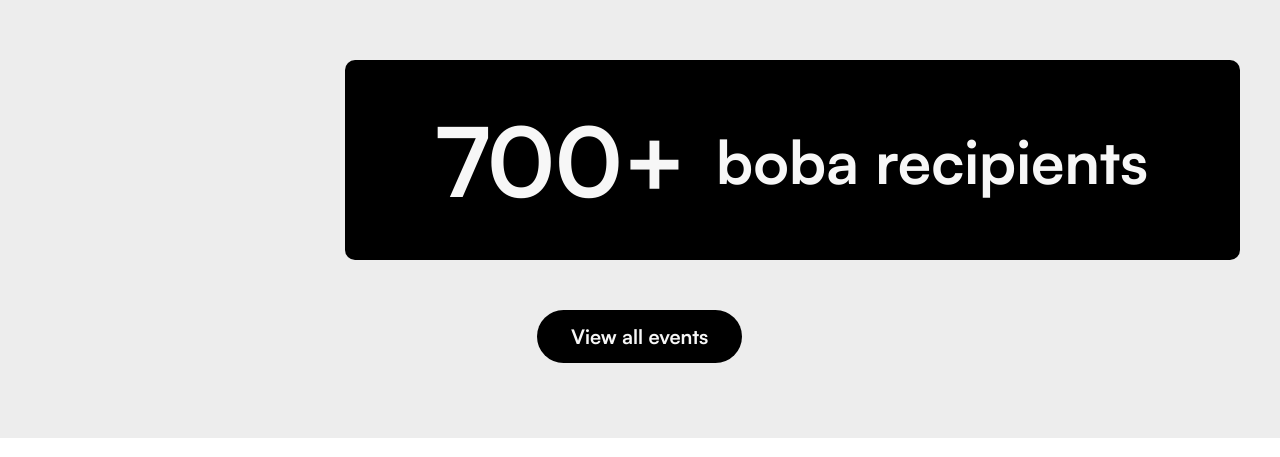
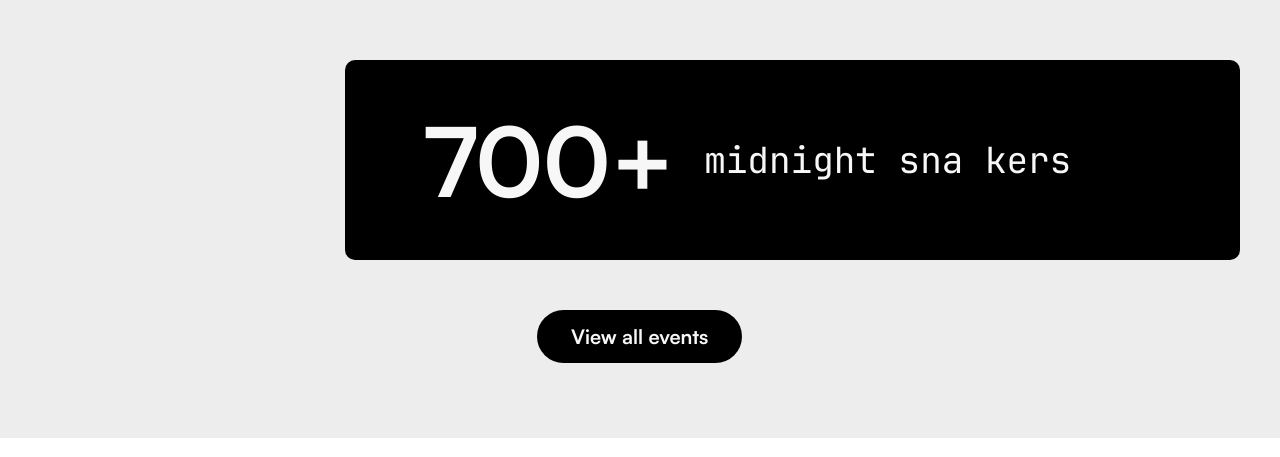
Before and after one commit to ScottyLabs/scottylabs.org, a React (Vite) app: page / in a window 1280 px wide. Shown: the part 3075-3532 px from the top of the page. Built offline with nearby package versions, Linux system fonts and the light colour scheme.

Commit message:
feat: changing subtitle for tartanhacks component

```diff
--- a/src/Header.module.css
+++ b/src/Header.module.css
@@ -45,7 +45,7 @@
 
   cursor: pointer;
   &:hover {
-    background-color: var(--black-100);
+    background-color: var(--black-50);
   }
 }
 
--- a/src/ImageCarousel.tsx
+++ b/src/ImageCarousel.tsx
@@ -3,7 +3,7 @@ import { getAllImageLinksInAssetDirectory } from "./utils/files";
 
 export default function ImageCarousel() {
   const imageLinks = getAllImageLinksInAssetDirectory("carousel-images");
-  console.log(imageLinks);
+
   return (
     <section className="centered-section">
       <div className={css["carousel"]}>
--- a/src/TartanHacks.module.css
+++ b/src/TartanHacks.module.css
@@ -57,7 +57,7 @@
   padding-inline: 80px;
   display: grid;
   align-items: center;
-  justify-content: center;
+  justify-content: left;
   gap: 30px;
   grid-template-columns: auto auto;
 }
@@ -68,8 +68,10 @@
 }
 .stat-box__description {
   color: var(--black-50);
-  font-size: var(--text-6xl);
+  font-size: var(--text-4xl);
   font-weight: 700;
+  font-family: "JetBrainsMono";
+  text-wrap: nowrap;
 }
 .all-events-button {
   margin: 50px auto 0;
--- a/src/TartanHacks.tsx
+++ b/src/TartanHacks.tsx
@@ -1,8 +1,80 @@
+import { useEffect, useState } from "react";
 import css from "./TartanHacks.module.css";
 import tartanhacksLogo from "./assets/tartanhacks-logo.svg";
 import Button from "./components/Button";
 import { getAllImageLinksInAssetDirectory } from "./utils/files";
+function getRandomLetter(targetChar: string, chanceForTarget: number) {
+  if (Math.random() <= chanceForTarget) return targetChar;
+  const characters = "abcdefghijklmnopqrstuvwxyz ";
+  const randomChar =
+    characters[
+      Math.floor(Math.random() * characters.length) % characters.length
+    ];
+  if (randomChar === targetChar) return getRandomLetter(targetChar, 0); // go again
+  return randomChar;
+}
+const alternateNamesForParticipants = [
+  "boba recipients",
+  "midnight snackers",
+  "hackers",
+];
+function StatTile() {
+  const [wordIndex, setWordIndex] = useState(0);
+  const [currentWord, setCurrentWord] = useState(
+    alternateNamesForParticipants[wordIndex]
+  );
+  useEffect(() => {
+    const intervalId = setInterval(() => {
+      setWordIndex(
+        (index) => (index + 1) % alternateNamesForParticipants.length
+      );
+    }, 5000);
+    return () => clearInterval(intervalId);
+  }, [alternateNamesForParticipants]);
+  useEffect(() => {
+    let numIterations = 0;
+    const wordToTransitionTo = alternateNamesForParticipants[wordIndex];
+    let finished = false;
+    const intervalid = setInterval(() => {
+      // React strict mode will call setCurrentWord twice in dev (per call), so it might look like it doesn't really work.
+      setCurrentWord((currentWord) => {
+        let nextWordState = "";
+        for (
+          let i = 0;
+          i < Math.max(currentWord.length, wordToTransitionTo.length);
+          i++
+        ) {
+          const curChar = currentWord[i] || " ";
+          const targetChar = wordToTransitionTo[i] || " ";
 
+          if (curChar !== targetChar) {
+            nextWordState += getRandomLetter(
+              targetChar,
+              numIterations / 20 - i * 0.05
+            );
+          } else {
+            nextWordState += targetChar;
+          }
+        }
+        if (nextWordState.trimEnd() === wordToTransitionTo) {
+          finished = true;
+          clearInterval(intervalid);
+        }
+        numIterations++;
+        return nextWordState;
+      });
+    }, 50);
+    return () => {
+      if (!finished) clearInterval(intervalid);
+    };
+  }, [wordIndex, alternateNamesForParticipants]);
+  return (
+    <div className={css["photo-gallery__stat-box"]}>
+      <div className={css["stat-box__number"]}>700+</div>
+      <div className={css["stat-box__description"]}>{currentWord}</div>
+    </div>
+  );
+}
 export default function TartanHacks() {
   const pics = getAllImageLinksInAssetDirectory("tartanhacks-photos");
 
@@ -17,10 +89,7 @@ export default function TartanHacks() {
           {pics.slice(0, 5).map((pic) => (
             <img className={css["photo-gallery__image"]} src={pic} alt="" />
           ))}
-          <div className={css["photo-gallery__stat-box"]}>
-            <div className={css["stat-box__number"]}>700+</div>
-            <div className={css["stat-box__description"]}>boba recipients</div>
-          </div>
+          <StatTile />
         </div>
         <Button
           label="View all events"
```
